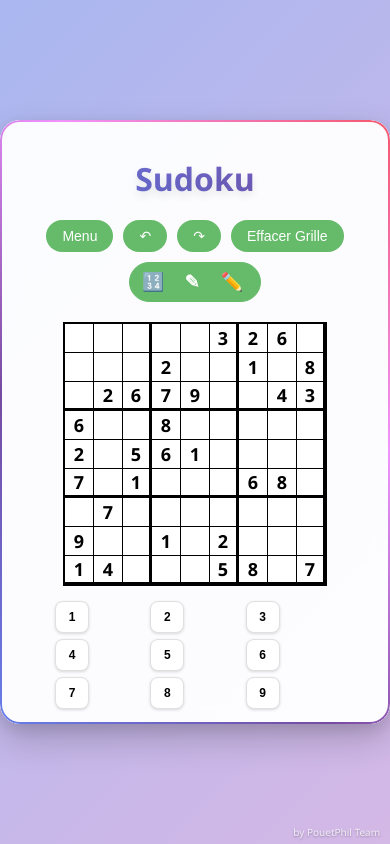
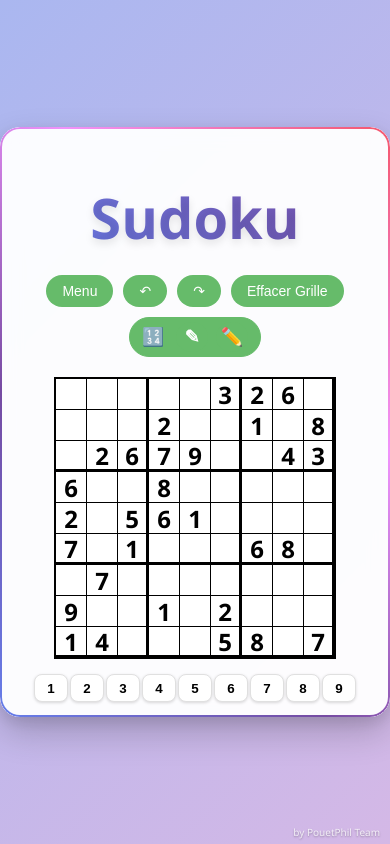
Before and after one commit to pouetfil-ai/ppo-sudokuA, a plain HTML site: page index.html in a window 390 px wide. Both pictures are taken after a click on the button "Commencer la Partie". Drawn offline with Linux system fonts and the light colour scheme.

Commit message:
improved

```diff
--- a/index.html
+++ b/index.html
@@ -14,7 +14,7 @@
 </head>
 <body>
     <div class="container">
-        <h1>Sudoku</h1>
+        <h1 class="game-title">Sudoku</h1>
         <div id="menu" class="menu">
             <h2>Bienvenue dans le Sudoku !</h2>
             <div class="difficulty-selection">
--- a/styles.css
+++ b/styles.css
@@ -40,7 +40,7 @@ h1 {
     text-align: center;
     color: #333;
     font-size: 3.5em;
-    margin-bottom: 40px;
+    margin-bottom: 20px;
     background: linear-gradient(45deg, #667eea, #764ba2);
     -webkit-background-clip: text;
     -webkit-text-fill-color: transparent;
@@ -53,19 +53,19 @@ h1 {
     flex-direction: column;
     align-items: center;
     text-align: center;
-    padding: 40px 0;
+    padding: 25px 0;
     animation: fadeIn 1s ease-in-out;
 }
 
 .menu h2 {
     font-size: 1.5em;
     color: #555;
-    margin: 20px 0 30px 0;
+    margin: 10px 0 20px 0;
     font-weight: 300;
 }
 
 .difficulty-selection {
-    margin: 25px 0;
+    margin: 15px 0;
 }
 
 .difficulty-selection label {
@@ -102,7 +102,7 @@ h1 {
     border-radius: 50px;
     cursor: pointer;
     transition: all 0.3s ease;
-    margin-top: 20px;
+    margin-top: 15px;
     box-shadow: 0 6px 20px rgba(102, 126, 234, 0.3);
     position: relative;
     overflow: hidden;
@@ -393,6 +393,16 @@ button:hover, select:hover {
     display: none !important;
 }
 
+.game-container:not(.hidden) ~ .game-title {
+    display: none !important;
+}
+
+/* Masquer le titre quand le jeu est actif */
+#game-container:not(.hidden) + .menu ~ .game-title,
+#game-container:not(.hidden) ~ .game-title {
+    display: none !important;
+}
+
 .team-credits {
     position: fixed;
     bottom: 10px;
@@ -472,6 +482,11 @@ button:hover, select:hover {
 }
 
 @media (max-width: 768px) {
+    .container {
+        padding: 20px;
+        max-width: 90vw;
+    }
+
     .game-layout {
         flex-direction: column;
         align-items: center;
@@ -479,28 +494,42 @@ button:hover, select:hover {
     }
 
     .sudoku-board {
-        grid-template-columns: repeat(9, 30px);
-        max-width: 300px;
+        grid-template-columns: repeat(9, minmax(25px, 32px));
+        max-width: min(320px, calc(100vw - 40px));
+        width: fit-content;
     }
 
     .cell {
-        width: 30px;
-        height: 30px;
-        font-size: 20px;
+        width: calc((100vw - 40px) / 9);
+        height: calc((100vw - 40px) / 9);
+        font-size: calc((100vw - 40px) / 9 * 0.5);
+        max-width: 32px;
+        max-height: 32px;
+        min-width: 25px;
+        min-height: 25px;
     }
 
     .number-pad {
-        display: grid;
-        grid-template-columns: repeat(3, 1fr);
-        gap: 6px;
-        width: 300px;
-        height: auto; /* Retour à hauteur automatique pour mobile */
+        display: flex;
+        flex-direction: row;
+        flex-wrap: nowrap;
+        gap: 3px;
+        width: calc(100vw - 40px);
+        max-width: 320px;
+        height: auto;
+        margin: 0 auto;
+        justify-content: center;
     }
 
     .number-pad-button {
-        width: 100%;
-        height: 40px;
-        font-size: 14px;
+        width: calc((100vw - 40px - 3px * 8) / 9);
+        height: calc((100vw - 40px - 3px * 8) / 9);
+        font-size: calc((100vw - 40px - 3px * 8) / 9 * 0.4);
+        flex: 0 0 auto;
+        max-width: 35px;
+        max-height: 35px;
+        min-width: 25px;
+        min-height: 25px;
     }
 
     .hints {
@@ -516,11 +545,7 @@ button:hover, select:hover {
 @media (max-width: 480px) {
     .container {
         padding: 15px;
-    }
-
-    h1 {
-        font-size: 2em;
-        margin-bottom: 20px;
+        max-width: 95vw;
     }
 
     .menu {
@@ -539,30 +564,46 @@ button:hover, select:hover {
     }
 
     .sudoku-board {
-        grid-template-columns: repeat(9, 28px);
-        max-width: 280px;
+        grid-template-columns: repeat(9, minmax(20px, 30px));
+        max-width: calc(100vw - 30px);
+        width: fit-content;
     }
 
     .cell {
-        width: 28px;
-        height: 28px;
-        font-size: 18px;
+        width: calc((100vw - 30px) / 9);
+        height: calc((100vw - 30px) / 9);
+        font-size: calc((100vw - 30px) / 9 * 0.6);
+        max-width: 30px;
+        max-height: 30px;
+        min-width: 20px;
+        min-height: 20px;
     }
 
     .number-pad {
-        grid-template-columns: repeat(3, 1fr);
-        gap: 6px;
-        width: 280px;
+        display: flex;
+        flex-direction: row;
+        flex-wrap: nowrap;
+        gap: 2px;
+        width: calc(100vw - 30px);
+        max-width: 280px;
+        height: auto;
+        margin: 0 auto;
+        justify-content: center;
     }
 
     .number-pad-button {
-        width: 32px;
-        height: 32px;
-        font-size: 12px;
+        width: calc((100vw - 30px - 2px * 8) / 9);
+        height: calc((100vw - 30px - 2px * 8) / 9);
+        font-size: calc((100vw - 30px - 2px * 8) / 9 * 0.35);
+        flex: 0 0 auto;
+        max-width: 28px;
+        max-height: 28px;
+        min-width: 20px;
+        min-height: 20px;
     }
 
     .hints {
-        font-size: 8px;
+        font-size: 7px;
     }
 
     .hints > div {
```
Also changed, not shown: Capture d’écran 2025-10-18 à 19.51.27.jpg (deleted), Capture d’écran 2025-10-18 à 20.22.32.jpg (added).
